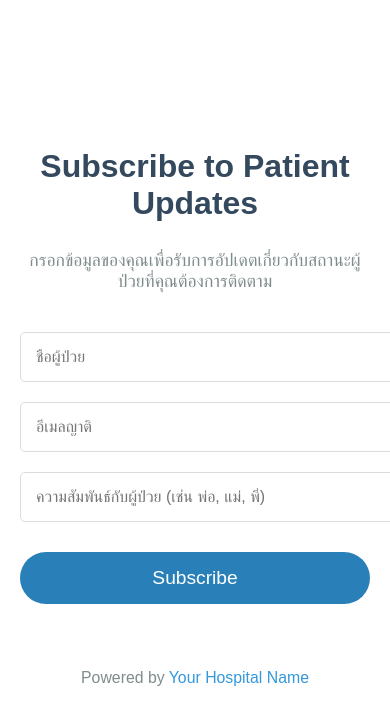
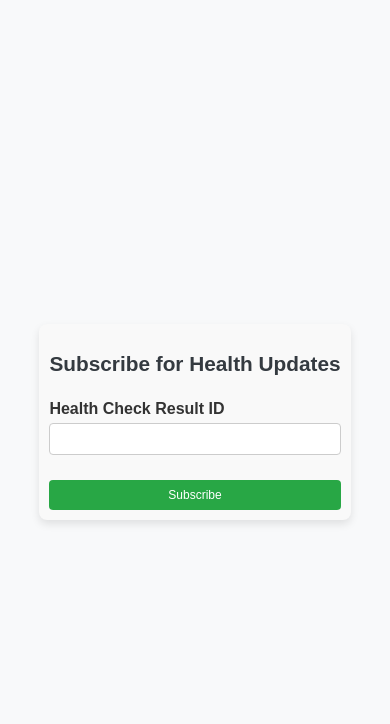
Before and after one commit to sukanprem/Line_Chatbot, a React (Create React App) app in the folder font/: page /subscribe-form in a window 390 px wide. Shown: the top 724 px of the page. Built offline with nearby package versions, Linux system fonts and the light colour scheme.

Commit message:
Health tracking has been added (but not yet completed).

```diff
--- a/font/src/components/CalendarBooking.jsx
+++ b/font/src/components/CalendarBooking.jsx
@@ -49,7 +49,7 @@ const CalendarBooking = () => {
         return;
         // throw "error"
       }
-      const url = `https://${BASE_URL}/get-line-profile-for-booked?code=${encodeURIComponent(code)}`;
+      const url = `${BASE_URL}/get-line-profile-for-booked?code=${encodeURIComponent(code)}`;
       const response = await fetch(url,  {
         method: 'GET',
         headers: HEADERS
@@ -196,7 +196,7 @@ const CalendarBooking = () => {
   };
 
   return (
-    <div className="PatientForm-01">
+    <div className="PatientForm-01" /* onClick={console.log("ID:", lineUserID)}*/ >
 
       <h2>ปฏิทินการจองคิวหมอ</h2>
       <Calendar
--- a/font/src/components/SubscribeForm.css
+++ b/font/src/components/SubscribeForm.css
@@ -1,70 +1,90 @@
-.SubscribeForm {
-    display: flex;
-    flex-direction: column;
-    align-items: center;
-    justify-content: center;
-    height: 100vh;
-    text-align: center;
-    background-color: #fff;
+/* General form styling */
+.subscribe-form-container {
+  max-width: 600px; /* Set max width for larger screens */
+  margin: 0 auto;   /* Center form */
+  padding: 20px;
+  background-color: #f9f9f9;
+  border-radius: 8px;
   box-shadow: 0 4px 8px rgba(0, 0, 0, 0.1);
-    padding: 20px;
+  font-family: Arial, sans-serif;
 }
 
-  .SubscribeForm h1 {
-    color: #34495e;
-    margin-bottom: 10px;
+h2 {
+  text-align: center;
+  font-size: 24px;
+  margin-bottom: 20px;
+  color: #333;
 }
 
-  .SubscribeForm p {
-    color: #7f8c8d;
-    font-size: 1.1em;
-    margin-bottom: 30px;
+.form-group {
+  margin-bottom: 15px;
 }
 
-  .SubscribeForm form {
-    display: flex;
-    flex-direction: column;
-    width: 100%;
-    max-width: 400px;
+label {
+  display: block;
+  font-weight: bold;
+  margin-bottom: 5px;
+  color: #333;
 }
 
-  .SubscribeForm input[type="text"],
-  .SubscribeForm input[type="email"] {
-    padding: 15px;
-    margin: 10px 0;
-    border: 1px solid #dcdcdc;
-    border-radius: 5px;
-    font-size: 1em;
-    width: 100%;
+input[type="text"] {
+  width: 100%; /* Make input full width */
+  padding: 10px;
+  font-size: 16px;
+  border: 1px solid #ccc;
+  border-radius: 4px;
+  box-sizing: border-box;
 }
 
-  .SubscribeForm .subscribe-btn {
-    background-color: #2980b9;
-    color: #fff;
-    padding: 15px;
+.submit-btn {
+  width: 100%;
+  padding: 12px;
+  background-color: #28a745;
+  color: white;
+  font-size: 16px;
   border: none;
-    border-radius: 50px;
-    font-size: 1.2em;
+  border-radius: 4px;
   cursor: pointer;
-    transition: background-color 0.3s ease;
-    margin-top: 20px;
 }
 
-  .SubscribeForm .subscribe-btn:hover {
-    background-color: #3498db;
+.submit-btn:hover {
+  background-color: #218838;
 }
 
-  .SubscribeForm footer {
-    margin-top: 50px;
-    font-size: 0.9em;
-    color: #95a5a6;
+p {
+  text-align: center;
+  font-size: 16px;
+  color: #555;
 }
 
-  .SubscribeForm .footer-link {
-    color: #3498db;
-    text-decoration: none;
+/* Responsive styles for tablets and mobile devices */
+@media screen and (max-width: 768px) {
+  .subscribe-form-container {
+    padding: 15px;
   }
 
-  .SubscribeForm .footer-link:hover {
-    text-decoration: underline;
+  h2 {
+    font-size: 22px;
   }
+
+  input[type="text"], .submit-btn {
+    font-size: 14px;
+    padding: 10px;
+  }
+}
+
+/* Responsive styles for mobile devices (phones) */
+@media screen and (max-width: 480px) {
+  .subscribe-form-container {
+    padding: 10px;
+  }
+
+  h2 {
+    font-size: 20px;
+  }
+
+  input[type="text"], .submit-btn {
+    font-size: 12px;
+    padding: 8px;
+  }
+}
--- a/font/src/components/SubscribeForm.jsx
+++ b/font/src/components/SubscribeForm.jsx
@@ -1,81 +1,83 @@
 import React, { useState, useEffect } from 'react';
-import './SubscribeForm.css'; // อย่าลืมเพิ่ม import นี้เพื่อเชื่อมโยงกับ CSS
 import { BASE_URL, HEADERS } from '../Global/config';
+import './SubscribeForm.css'; // Create a CSS file for styling
 
 const SubscribeForm = () => {
-  const [subscribeData, setSubscribeData] = useState({
-    patientName: '',
-    relativeEmail: '',
-    relation: ''
-  });
+  const queryParameters = new URLSearchParams(window.location.search);
+  const code = queryParameters.get("code");
+  const localLineID = localStorage.getItem("lineUserID") || null;
+  const [lineUserID, setLineUserID] = useState(localLineID);
+  const [healthCheckResultId, setHealthCheckResultId] = useState('');
+  const [statusMessage, setStatusMessage] = useState('');
 
-  const handleChange = (e) => {
-    setSubscribeData({ ...subscribeData, [e.target.name]: e.target.value });
+  // Set notificationType to 'update' automatically
+  const notificationType = 'update';
+
+  // Fetch LINE User ID when component mounts
+  useEffect(() => {
+    const fetchLineUserID = async () => {
+      try {
+        if (!code) return;
+        const response = await fetch(`${BASE_URL}/get-line-profile-for-subscribe?code=${encodeURIComponent(code)}`, {
+          method: 'GET',
+          headers: HEADERS,
+        });
+
+        const data = await response.json();
+        setLineUserID(data?.userId);
+        localStorage.setItem("lineUserID", data?.userId);
+      } catch (error) {
+        console.log("Error fetching Line User ID:", error);
+      }
+    };
+
+    if (!lineUserID) {
+      fetchLineUserID();
+    }
+  }, [code, lineUserID]);
+
+  const handleSubmit = async (e) => {
+    e.preventDefault();
+    try {
+      const response = await fetch(`${BASE_URL}/add-subscribe`, {
+        method: 'POST',
+        headers: HEADERS,
+        body: JSON.stringify({
+          lineUserId: lineUserID,
+          healthCheckResultId,
+          notificationType, // Automatically set as 'update'
+        }),
+      });
+
+      if (!response.ok) {
+        throw new Error('Failed to add subscription');
+      }
+
+      const result = await response.text();
+      setStatusMessage(result);
+    } catch (error) {
+      setStatusMessage('Error adding subscription');
+      console.log('Subscription Error:', error);
+    }
   };
 
-  const handleSubmit = (e) => {
-    e.preventDefault();
-    // Handle form submission logic, such as sending data to a server
-    console.log('Subscribe Data:', subscribeData);
-  };
-
-  const queryParameters = new URLSearchParams(window.location.search)
-  const code = queryParameters.get("code")
-  const localLineID = localStorage.getItem("lineUserID") || null
-  const [lineUserID, setLineUserID] = useState(localLineID)
-
-  const getLineUserID = async () => {
-    try {
-      console.log("Code:", code)
-      if(!code) {
-        // alert("Code not define")
-        return;
-        // throw "error"
-      }
-      const url = `https://${BASE_URL}/get-line-profile-for-subscribed?code=${encodeURIComponent(code)}`;
-      const response = await fetch(url,  {
-        method: 'GET',
-        headers: HEADERS
-      })
-
-
-    console.log("FETCH:", response);
-
-    if (!response.ok) {
-      throw new Error('Failed to fetch user ID');
-    }
-
-    const data = await response.json(); // Assuming the response is in JSON format
-    setLineUserID(data?.userId)
-    localStorage?.setItem("lineUserID", data?.userId)
-    // console.log("User Data:", data);
-
-    } catch (error) {
-      console.log(error)
-    }
-  }
-
-  useEffect(() => {
-    if(!lineUserID) {
-      getLineUserID()
-    }
-  },[])
-
   return (
-    <div className="SubscribeForm"> {/* ใช้ className แทน div */}
-      <h1>Subscribe to Patient Updates</h1>
-      <p>กรอกข้อมูลของคุณเพื่อรับการอัปเดตเกี่ยวกับสถานะผู้ป่วยที่คุณต้องการติดตาม</p>
+    <div className="subscribe-form-container">
+      <h2>Subscribe for Health Updates</h2>
       <form onSubmit={handleSubmit}>
-        <input type="text" id="patient-name" name="patientName" placeholder="ชื่อผู้ป่วย" required onChange={handleChange} />
-        <input type="email" id="relative-email" name="relativeEmail" placeholder="อีเมลญาติ" required onChange={handleChange} />
-        <input type="text" id="relation" name="relation" placeholder="ความสัมพันธ์กับผู้ป่วย (เช่น พ่อ, แม่, พี่)" required onChange={handleChange} />
-        <button type="submit" className="subscribe-btn">
-          <i className="fas fa-bell"></i> Subscribe
-        </button>
+        <div className="form-group">
+          <label htmlFor="healthCheckResultId">Health Check Result ID</label>
+          <input
+            type="text"
+            id="healthCheckResultId"
+            value={healthCheckResultId}
+            onChange={(e) => setHealthCheckResultId(e.target.value)}
+            required
+          />
+        </div>
+        <button type="submit" className="submit-btn">Subscribe</button>
       </form>
-      <footer>
-        <p>Powered by <a href="https://your-hospital-website.com" className="footer-link">Your Hospital Name</a></p>
-      </footer>
+      {statusMessage && <p>{statusMessage}</p>}
     </div>
   );
 };
```
Also changed, not shown: 1 other file (tests, documents, lock files or other folders). Lines whose indentation alone changed are shown as unchanged.
